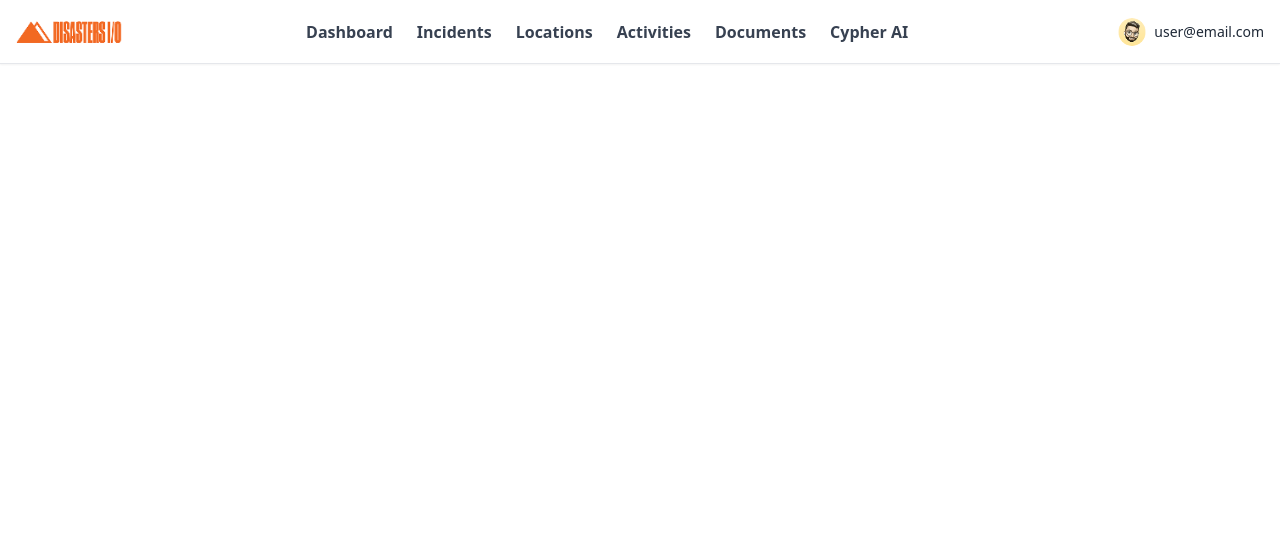
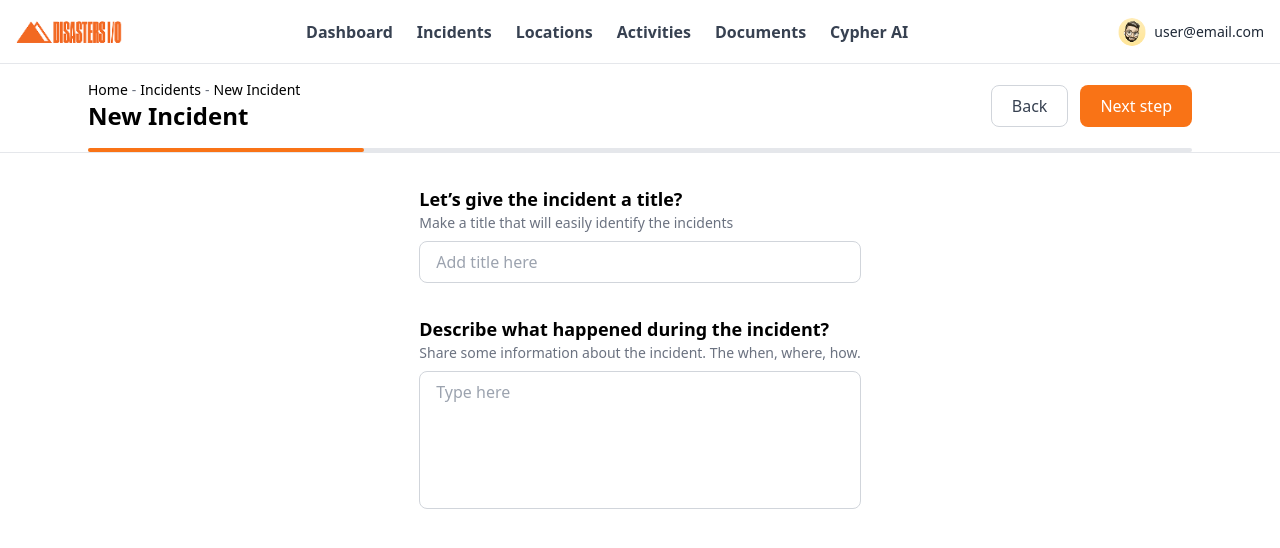
Before and after one commit to Shohan11369/React-assignment-02, a React (Vite) app: page /next-step in a window 1280 px wide. Shown: the top 548 px of the page. Built offline with nearby package versions, Linux system fonts and the light colour scheme; some icons are missing.

Commit message:
Added NextStepPage full

```diff
--- a/src/App.jsx
+++ b/src/App.jsx
@@ -8,6 +8,7 @@ import DashboardWithChat from "./pages/DashboardWithChat";
 import Incidents from "./components/Incidents";
 import NewIncident from "./components/NewIncident";
 import NewIncidentsPage from "./components/NewIncidentsPage";
+import NextStepPage from "./components/NextStepPage";
 
 export default function App() {
   return (
@@ -21,6 +22,7 @@ export default function App() {
           <Route path="/incidents" element={<Incidents />} />
           <Route path="/new-incident" element={<NewIncident />} />
           <Route path="/new-incidents" element={<NewIncidentsPage />} />
+          <Route path="/next-step" element={<NextStepPage />} />
         </Routes>
       </Router>
     </ThemeProvider>
--- a/src/components/NewIncidentsPage.jsx
+++ b/src/components/NewIncidentsPage.jsx
@@ -124,7 +124,6 @@ function NewIncidentsPage() {
       hover: "hover:bg-gray-200",
       textColor: "text-gray-600",
     },
-
     {
       icon: <FaWind className="text-gray-800 text-5xl mb-3" />,
       label: "Tornado",
@@ -139,7 +138,6 @@ function NewIncidentsPage() {
       hover: "hover:bg-blue-200",
       textColor: "text-blue-700",
     },
-
     {
       icon: <FaMountain className="text-red-600 text-5xl mb-3" />,
       label: "Volcanic Eruption",
@@ -147,7 +145,6 @@ function NewIncidentsPage() {
       hover: "hover:bg-red-200",
       textColor: "text-red-700",
     },
-
     {
       icon: <FaFireAlt className="text-red-600 text-5xl mb-3" />,
       label: "Wildfire",
@@ -160,8 +157,9 @@ function NewIncidentsPage() {
   return (
     <div className="max-w-5xl mx-auto p-6 mt-6">
       {/* Top bar */}
-      <div>
-        <div className="flex items-center justify-start space-x-4 mb-4">
+      <div className="flex items-center justify-between mb-4">
+        {/* Back/Close + Nav */}
+        <div className="flex items-center space-x-4">
           <button
             onClick={() => navigate(-1)}
             className="text-gray-500 hover:text-gray-900 text-2xl"
@@ -169,7 +167,6 @@ function NewIncidentsPage() {
           >
             <FaTimes />
           </button>
-
           <nav className="flex space-x-6 text-gray-700 font-semibold text-sm md:text-base">
             <Link
               to="/"
@@ -182,27 +179,31 @@ function NewIncidentsPage() {
             </Link>
           </nav>
         </div>
-        <h2 className="text-xl font-bold mb-1 inline-block">New Incidents</h2>
 
-        {/* Underline */}
-        <div className="mb-8 max-w-4xl mx-auto">
-          <div className="relative h-1 w-full bg-gray-300 rounded">
-            <div className="absolute top-0 left-0 h-1 w-1/4 bg-blue-500 rounded"></div>
-          </div>
+        {/* Next Step Button on the right */}
+        <div className="flex gap-3">
+          <button
+            onClick={() => navigate(-1)}
+            className="px-5 py-2 border border-gray-300 rounded-lg text-gray-700 bg-white hover:bg-gray-50"
+          >
+            Back
+          </button>
+          <button
+            onClick={() => navigate("/next-step")}
+            className="px-5 py-2 rounded-lg bg-orange-500 text-white hover:bg-orange-600"
+          >
+            Next Step
+          </button>
         </div>
       </div>
 
-      {/* Buttons */}
-      <div className="flex justify-between mb-8 max-w-xs md:max-w-xl">
-        <button
-          onClick={() => navigate(-1)}
-          className="bg-gray-300 text-gray-700 px-4 py-2 rounded hover:bg-gray-400"
-        >
-          Back
-        </button>
-        <button className=" bg-blue-600 text-white px-4 py-2 rounded hover:bg-blue-700">
-          Next Step
-        </button>
+      <h2 className="text-xl font-bold mb-3 inline-block">New Incidents</h2>
+
+      {/* Underline */}
+      <div className="mb-8 max-w-4xl mx-auto">
+        <div className="relative h-1 w-full bg-gray-300 rounded">
+          <div className="absolute top-0 left-0 h-1 w-1/4 bg-blue-500 rounded"></div>
+        </div>
       </div>
 
       {/* Section Title */}
--- a/src/components/NextStepPage.jsx
+++ b/src/components/NextStepPage.jsx
@@ -0,0 +1,92 @@
+// components/NexStepPage.jsx
+import React from "react";
+import { useNavigate, Link } from "react-router-dom";
+
+const NexStepPage = () => {
+  const navigate = useNavigate();
+
+  return (
+    <div className="w-full min-h-screen bg-white flex flex-col">
+      {/* Header */}
+      <div className="border-b border-gray-200">
+        <div className="max-w-6xl mx-auto flex items-center justify-between px-6 py-4">
+          {/* Breadcrumb & Title */}
+          <div>
+            <div className="text-sm text-gray-500 space-x-1">
+              <Link to="/" className="text-black hover:text-blue-700">
+                Home
+              </Link>
+              <span>-</span>
+              <Link to="/incidents" className="text-black hover:text-blue-700">
+                Incidents
+              </Link>
+              <span>-</span>
+              <span className="text-black hover:text-blue-700">
+                New Incident
+              </span>
+            </div>
+            <h1 className="text-2xl font-bold">New Incident</h1>
+          </div>
+
+          {/* Buttons */}
+          <div className="flex gap-3">
+            <button
+              onClick={() => navigate(-1)}
+              className="px-5 py-2 border border-gray-300 rounded-lg text-gray-700 bg-white hover:bg-gray-50"
+            >
+              Back
+            </button>
+            <button
+              onClick={() => navigate("/incident-details")}
+              className="px-5 py-2 rounded-lg bg-orange-500 text-white hover:bg-orange-600"
+            >
+              Next step
+            </button>
+          </div>
+        </div>
+
+        {/* Progress Bar */}
+        <div className="max-w-6xl mx-auto px-6">
+          <div className="w-full h-1 bg-gray-200 rounded-full">
+            <div className="w-1/4 h-full bg-orange-500 rounded-full"></div>
+          </div>
+        </div>
+      </div>
+
+      {/* Content */}
+      <div className="max-w-6xl mx-auto px-6 py-8 space-y-8">
+        {/* Title input */}
+        <div>
+          <h2 className="text-lg font-semibold">
+            Let’s give the incident a title?
+          </h2>
+          <p className="text-sm text-gray-500">
+            Make a title that will easily identify the incidents
+          </p>
+          <input
+            type="text"
+            placeholder="Add title here"
+            className="mt-2 w-full border border-gray-300 rounded-lg px-4 py-2 focus:outline-none focus:ring-2 focus:ring-orange-500"
+          />
+        </div>
+
+        {/* Description textarea */}
+        <div>
+          <h2 className="text-lg font-semibold">
+            Describe what happened during the incident?
+          </h2>
+          <p className="text-sm text-gray-500">
+            Share some information about the incident. The when, where, how.
+          </p>
+          <textarea
+            placeholder="Type here"
+            rows={5}
+            className="mt-2 w-full border border-gray-300 rounded-lg px-4 py-2 resize-none focus:outline-none focus:ring-2 focus:ring-orange-500"
+          ></textarea>
+        </div>
+      </div>
+    </div>
+  );
+};
+
+export default NexStepPage;
```
